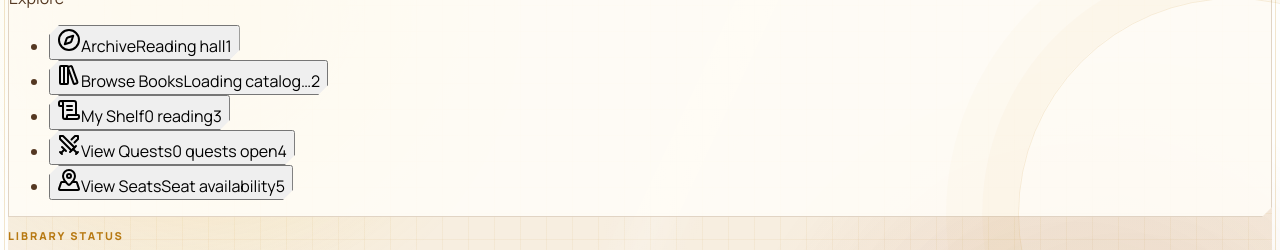
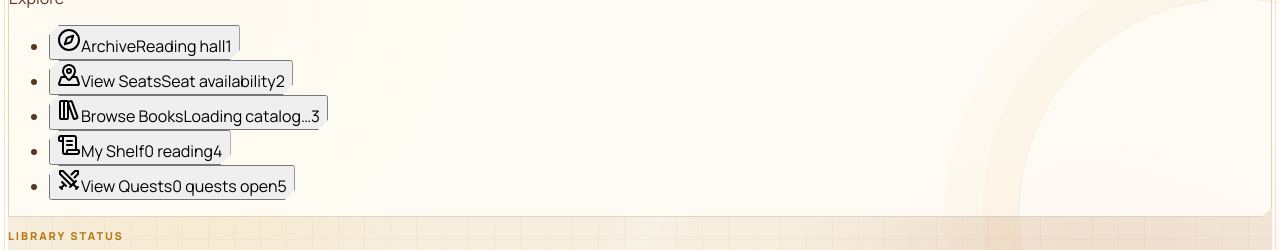
Before and after one commit to APC-SoCIT-TechKalang/SORA-Smart-Organized-Reading-Adventure, a React app in the folder BONBON UI USER/src/: page / in a window 1280 px wide. Shown: the part 152-402 px from the top of the page. Built offline with nearby package versions, Linux system fonts and the light colour scheme; no server answers; the database is empty; the HTML template or start-up script is replaced by a standard one.

Commit message:
Reorder library navigation

```diff
--- a/BONBON UI USER/src/data/commissions.ts
+++ b/BONBON UI USER/src/data/commissions.ts
@@ -3,8 +3,8 @@ import type { NavItem } from '../types/library';
 // Navigation is static; all library content and counts come from Supabase.
 export const navItems: NavItem[] = [
   { id: 'archive', label: 'Archive', hint: 'Your reading hall', shortcut: '1' },
-  { id: 'catalog', label: 'Browse Books', hint: 'Catalog', shortcut: '2' },
-  { id: 'shelf', label: 'My Shelf', hint: 'Reading activity', shortcut: '3' },
-  { id: 'commissions', label: 'View Quests', hint: 'Quest board', shortcut: '4' },
-  { id: 'guide', label: 'View Seats', hint: 'Study space availability', shortcut: '5' },
+  { id: 'guide', label: 'View Seats', hint: 'Study space availability', shortcut: '2' },
+  { id: 'catalog', label: 'Browse Books', hint: 'Catalog', shortcut: '3' },
+  { id: 'shelf', label: 'My Shelf', hint: 'Reading activity', shortcut: '4' },
+  { id: 'commissions', label: 'View Quests', hint: 'Quest board', shortcut: '5' },
 ];
```
